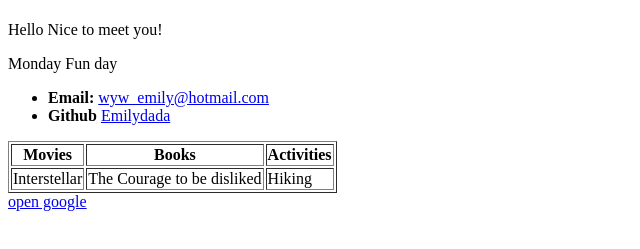
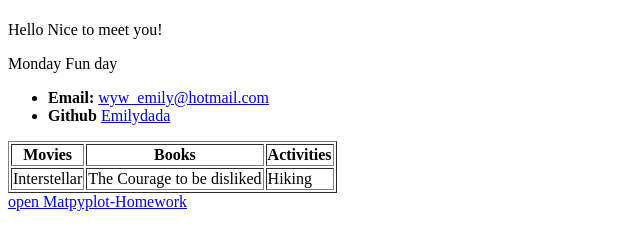
Before and after one commit to Emilydada/Bio.html, a plain HTML site: page index.html in a window 1280 px wide. Shown: the part 59-308 px from the top of the page, without its empty margins (0-640 px from the left). Drawn offline with Linux system fonts and the light colour scheme.

Commit message:
includeed index page in the repo

```diff
--- a/index.html
+++ b/index.html
@@ -31,7 +31,7 @@
     </tr>
   </table>
 
-  <a href ="https://www.google.com"> open google </a>
+  <a href ="https://emilydada.github.io/Matpyplot-Homework"> open Matpyplot-Homework </a>
 
 </body>
 
```
